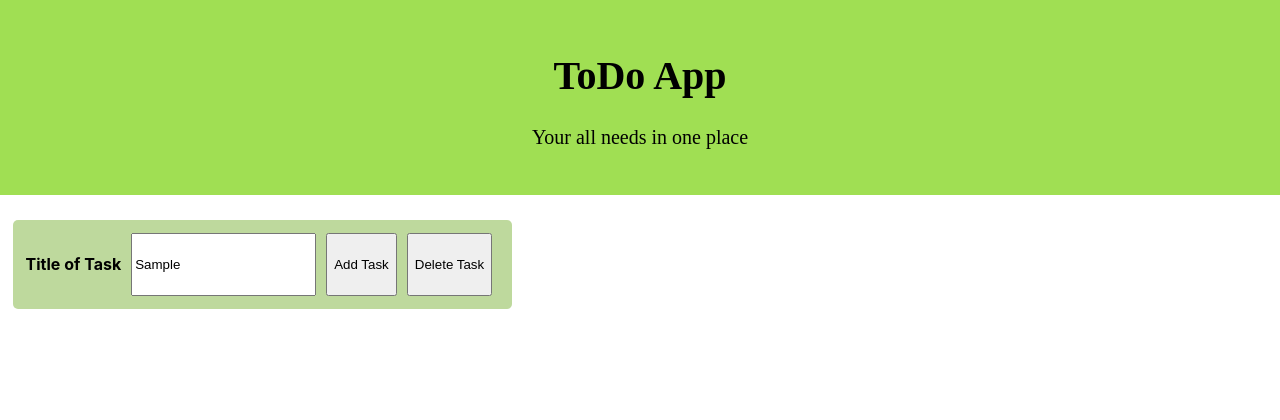
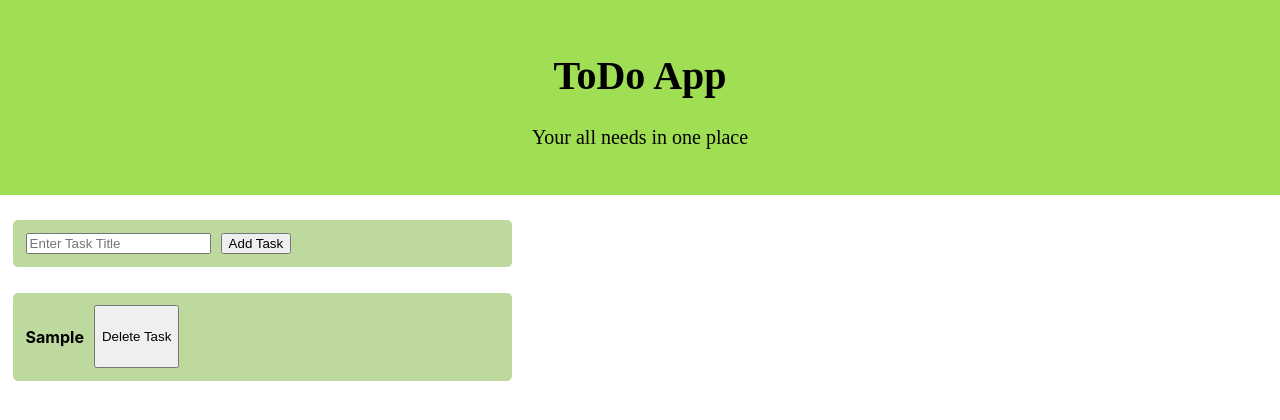
Before and after one commit to Mahashwe/react-project, a React (Create React App) app in the folder todo-app/: page / in a window 1280 px wide. Both pictures are taken after typing "Sample" into the empty fields and a click on the button "Add Task". Shown: the top 420 px of the page. Built offline with nearby package versions, Linux system fonts and the light colour scheme.

Commit message:
feat: implement task management functionality in Main component

```diff
--- a/todo-app/src/App.tsx
+++ b/todo-app/src/App.tsx
@@ -8,7 +8,6 @@ function App() {
     <div className="App">
       <Head />
       <Main />
-
     </div>
   );
 }
--- a/todo-app/src/Components/main.tsx
+++ b/todo-app/src/Components/main.tsx
@@ -1,13 +1,51 @@
-import React from 'react'
-import './style.css'
+import { useState } from "react"
+import "./style.css"
+
+type Task = {
+    id: number
+    title: string
+    completed: boolean
+}
 
 function Main() {
+    const [tasks, setTasks] = useState<Task[]>([])
+    const [inputValue, setInputValue] = useState<string>("")
+
+    const addTask = () => {
+        if (inputValue.trim() === "") return
+
+        const newTask: Task = {
+            id: Date.now(),
+            title: inputValue,
+            completed: false
+        }
+
+        setTasks([...tasks, newTask])
+        setInputValue("")
+    }
+
+    const deleteTask = (id: number) => {
+        setTasks(tasks.filter(task => task.id !== id))
+    }
+
     return (
-        <div className='card'>
-            <h4>Title of Task</h4>
-            <input type="text" placeholder='Enter Task Title' />
-            <button>Add Task</button>
-            <button>Delete Task</button>
+        <div>
+            <div className="card">
+                <input
+                    type="text"
+                    placeholder="Enter Task Title"
+                    value={inputValue}
+                    onChange={(e) => setInputValue(e.target.value)}
+                />
+                <button onClick={addTask}>Add Task</button>
+            </div>
+
+            {tasks.map((task) => (
+                <div className="card" key={task.id}>
+                    <h4>{task.title}</h4>
+                    <button onClick={() => deleteTask(task.id)}>Delete Task</button>
+                </div>
+            ))}
         </div>
     )
 }
```
